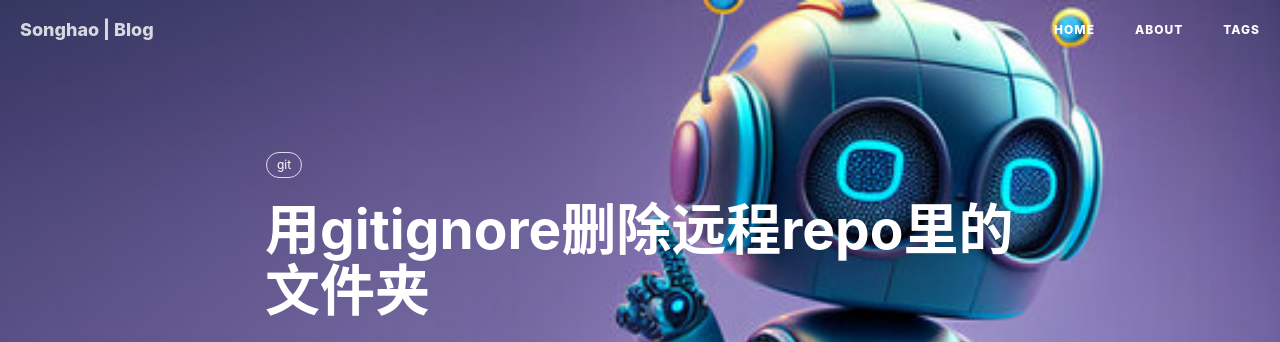
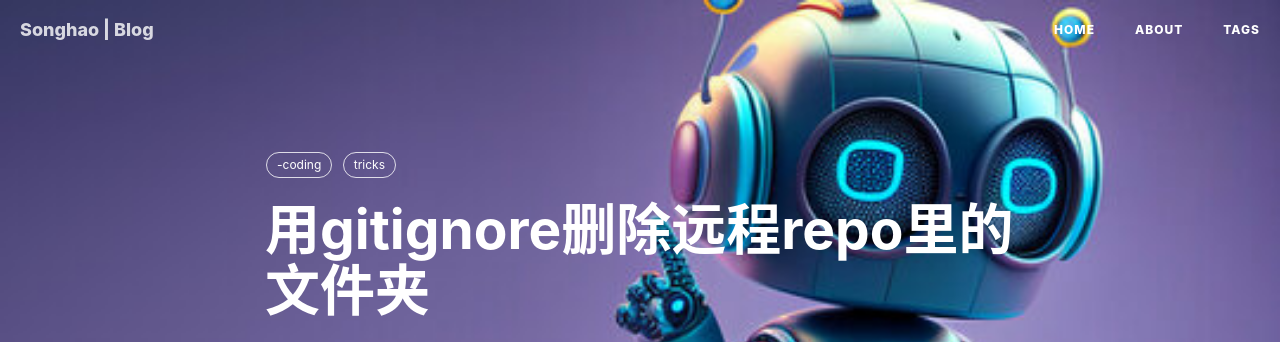
Before and after one commit to KANZEZ/blog, a Jekyll site: the page built from _posts/2024-12-15-用gitignore删除远程repo里的文件夹.md, in a window 1280 px wide and 900 px high. Shown: the top 342 px of the window. Built offline with Jekyll 4.4.1, drawn with Linux system fonts in a browser that asks for light colours; nearby versions of some CDN libraries; comment, search, counter and statistics services are not loaded.

Commit message:
Update 2024-12-15-用gitignore删除远程repo里的文件夹.md

```diff
--- a/_posts/2024-12-15-用gitignore删除远程repo里的文件夹.md
+++ b/_posts/2024-12-15-用gitignore删除远程repo里的文件夹.md
@@ -7,7 +7,7 @@ author:     SH
 header-img: img/post-bg-robot0.jpg
 catalog: true
 tags:
-    - git
+    -coding tricks
 ---
 
 
```
